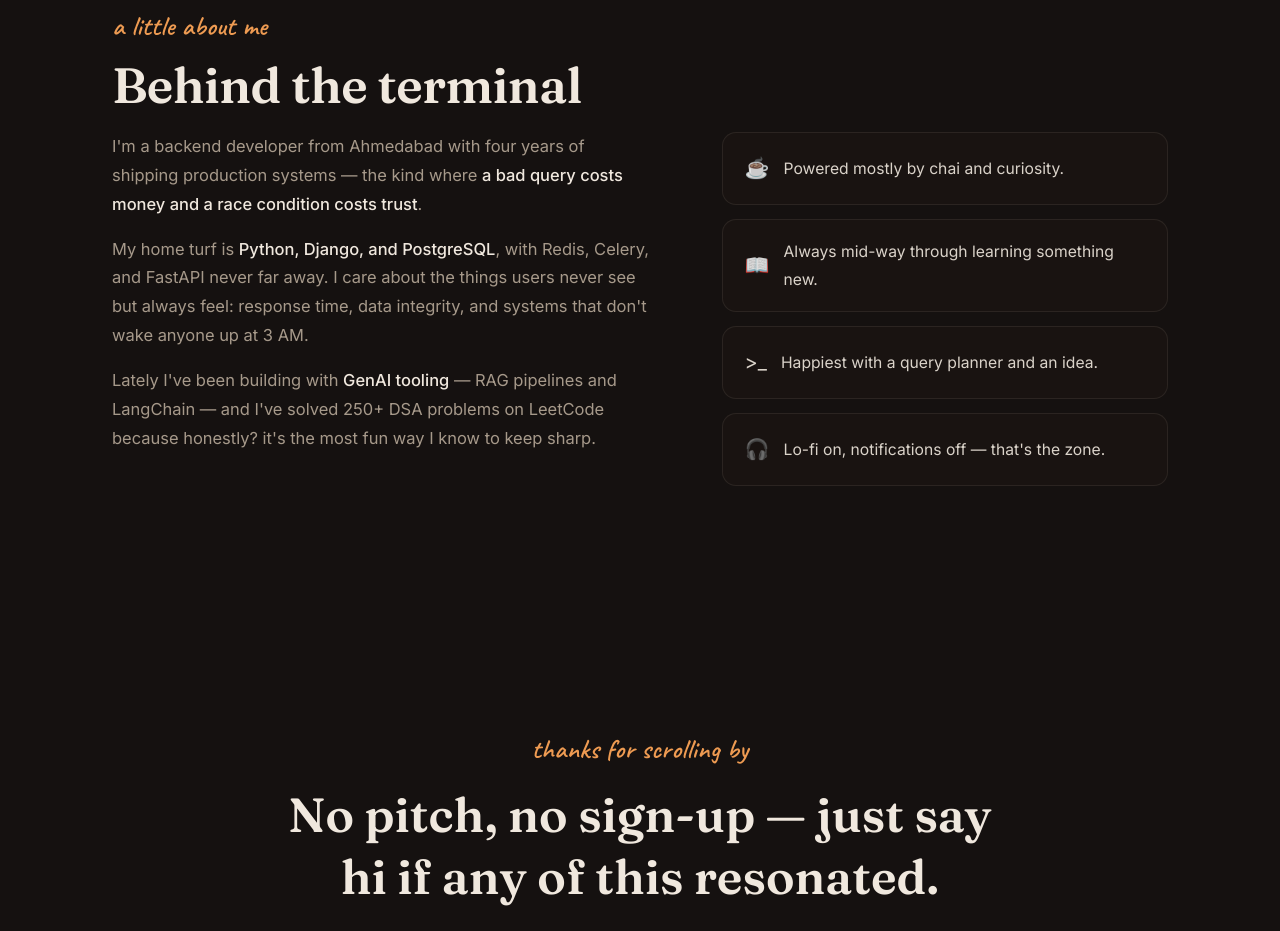
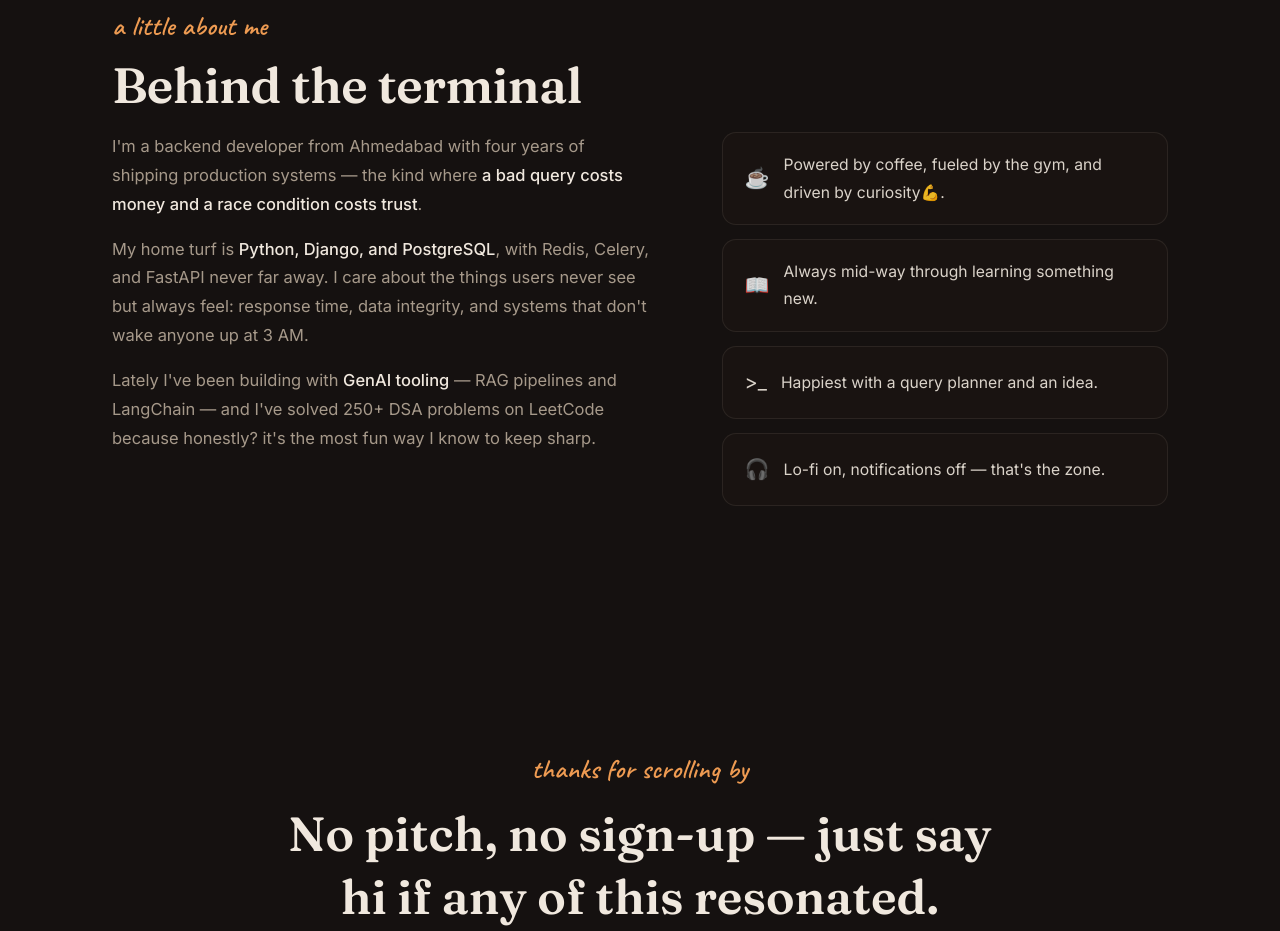
Before and after one commit to vanshi1405/vanshi1405.github.io, a plain HTML site: page index.html in a window 1280 px wide. Shown: the part 3848-4779 px from the top of the page. Drawn offline with Linux system fonts and the light colour scheme.

Commit message:
add gym interest

```diff
--- a/index.html
+++ b/index.html
@@ -571,7 +571,7 @@
           <p>Lately I've been building with <strong>GenAI tooling</strong> — RAG pipelines and LangChain — and I've solved 250+ DSA problems on LeetCode because honestly? it's the most fun way I know to keep sharp.</p>
         </div>
         <div class="fact-grid">
-          <div class="fact"><span class="emoji">☕</span>Powered mostly by chai and curiosity.</div>
+          <div class="fact"><span class="emoji">☕</span>Powered by coffee, fueled by the gym, and driven by curiosity💪.</div>
           <div class="fact"><span class="emoji">📖</span>Always mid-way through learning something new.</div>
           <div class="fact"><span class="emoji">&gt;_</span>Happiest with a query planner and an idea.</div>
           <div class="fact"><span class="emoji">🎧</span>Lo-fi on, notifications off — that's the zone.</div>
```
